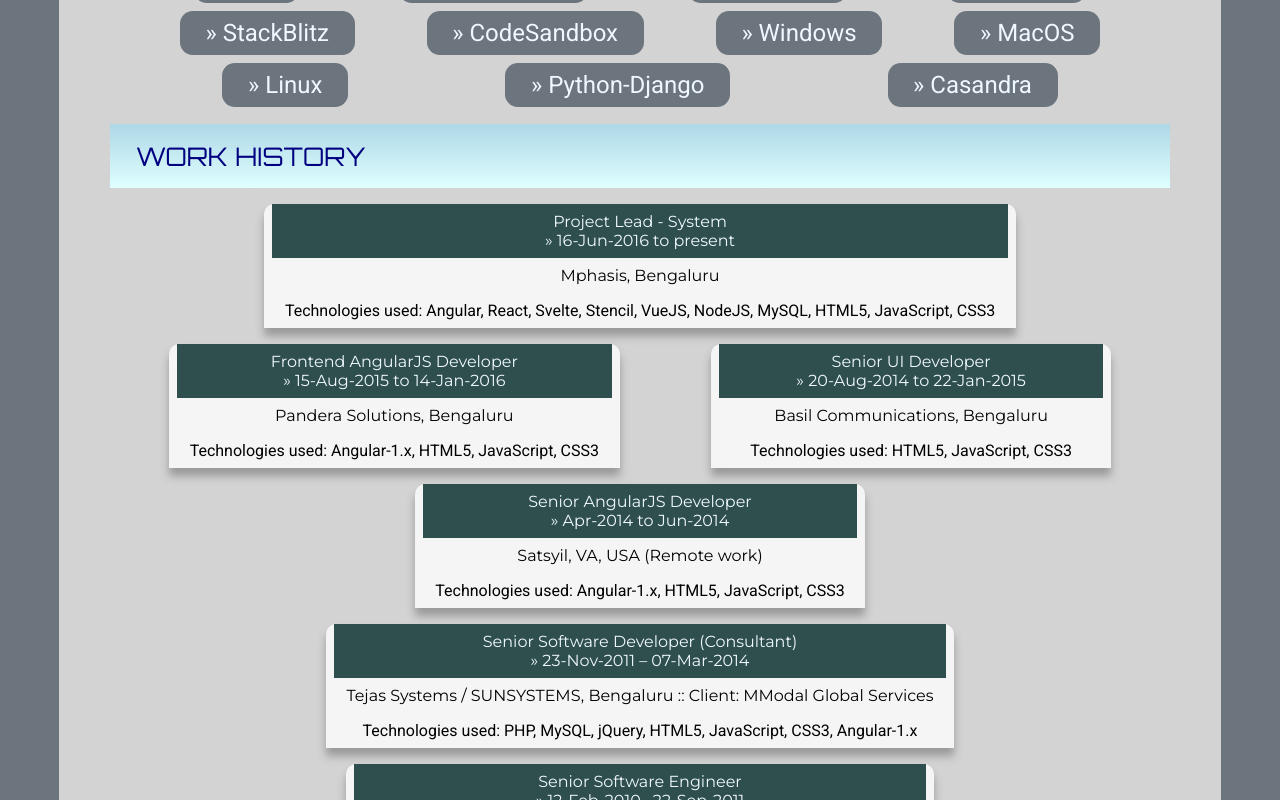
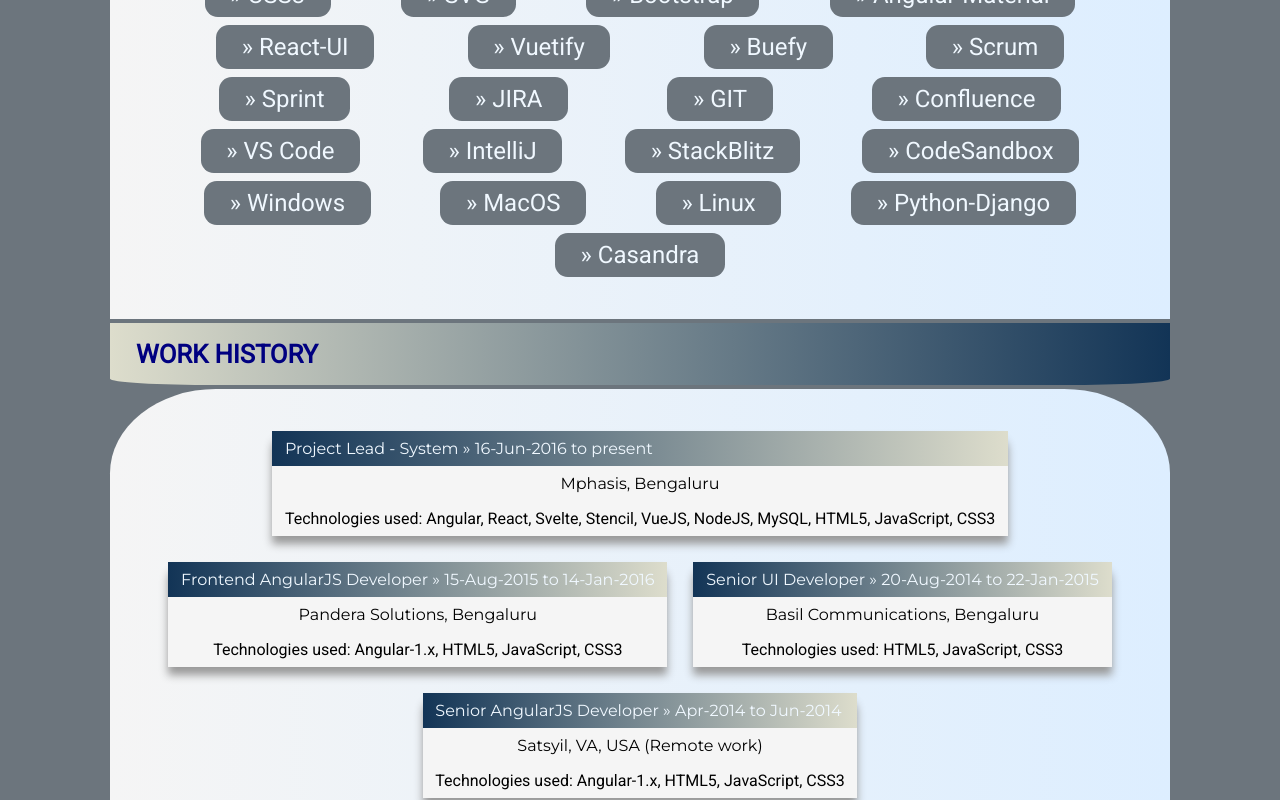
Before and after one commit to srikantgudi/srikantgudi.github.io, a Svelte app: page / in a window 1280 px wide. Shown: the part 900-1700 px from the top of the page. Built offline with nearby package versions, Linux system fonts and the light colour scheme; a web font is replaced by a local one.

Commit message:
Modified layout and colors

```diff
--- a/public/global.css
+++ b/public/global.css
@@ -1,5 +1,4 @@
 .resume {
-    background: lightgrey;
     margin: 1vh 4vw;
     padding: 1vh 4vw;
 }
@@ -22,6 +21,7 @@
     font-family: Orbitron;
     font-size: 2vmax;
     color: navy;
+    letter-spacing: 2px;
 }
 .contacts {
     display: flex;
@@ -40,11 +40,21 @@
 .section-title {
     display: flex;
     align-items: center;
-    font-family: Orbitron;
+    font-family: Roboto;
+    font-weight: 600;
     font-size: 2vmax;
     padding: 2vmin 2vmax;
     color: navy;
-    background: linear-gradient(lightblue,lightcyan);
+    border-radius: 0 0 10% 10%;
+    background: linear-gradient(to right ,#ddddcc,#123456);
+}
+.section-content {
+    font-family: Ubuntu;
+    font-size: 3vmin;
+    padding: 2vmax;
+    margin: 4px 0;
+    border-radius: 10% 10% 0 0;
+    background: linear-gradient(to left,#def,whitesmoke);
 }
 .profile-content {
     margin: 1vmin 6vmin;
@@ -55,11 +65,6 @@
 }
 .profile-li:before {
     content: '\bb\20';
-}
-.section-content {
-    font-family: Roboto;
-    font-size: 3vmin;
-    padding: 2vmax;
 }
 .skills {
     display: flex;
@@ -85,11 +90,11 @@
     margin: 1vmin 1vmax;
     display: flex;
     flex-flow: row wrap;
-    justify-content: space-around;
+    gap: 10px;
+    justify-content: center;
 }
 .exp {
-    min-width: 30vmax;
-    padding: 0 1vmin;
+    padding: 0;
     box-shadow: 0 1vmin 1vmin #999;
     margin: 1vmin;
     background-color: whitesmoke;
@@ -100,9 +105,11 @@
     text-align: center;
 }
 .job-title {
-    background-color: darkslategrey;
+    background: linear-gradient(to right ,#123456,#ddddcc);
     color: aliceblue;
     font-size: 2vmin;
+    display: flex;
+    align-items: flex-start;
 }
 .org-name {
     font-size: 2vmin;
@@ -116,3 +123,13 @@
     font-family: Roboto;
     font-size: 2vmin;
 }
+@media screen and (min-width: 600px) and (max-width: 1096px) {
+    .work-hist {
+        grid-template-columns: 1fr 1fr;
+    }
+}
+@media screen and (max-width: 599px) {
+    .work-hist {
+        grid-template-columns: 1fr;
+    }
+}
--- a/src/Skills.svelte
+++ b/src/Skills.svelte
@@ -15,7 +15,7 @@
 <div class="section-title">
   TECHNICAL SKILLS
 </div>
-<div class="resume-section">
+<div class="section-content">
   <div class="skills">
     {#each data.skills as skill}
       <div class="skillname">
--- a/src/WorkHistory.svelte
+++ b/src/WorkHistory.svelte
@@ -6,12 +6,12 @@
   WORK HISTORY
 </div>
 <div>
+  <div class="section-content">
     <div class="work-hist">
       {#each data.exp as exp, idx}
         <div class="exp">
           <div class="job-title">
-          <div>{exp.jobTitle}</div>
-          <div>&raquo; {exp.dates}</div>
+            <div>{exp.jobTitle} &raquo; {exp.dates}</div>
           </div>
           <div class="org-name">
             {exp.org}
@@ -23,3 +23,4 @@
       {/each}
     </div>
   </div>
+</div>
```
Also changed, not shown: src/Rating.svelte (+4 -19 lines). Lines whose indentation alone changed are shown as unchanged.
